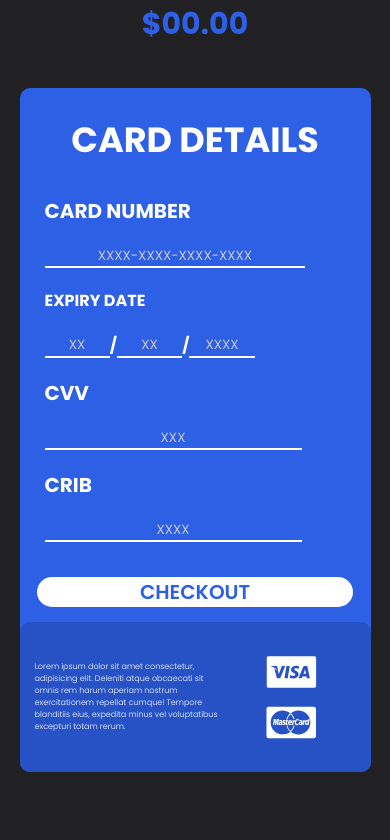
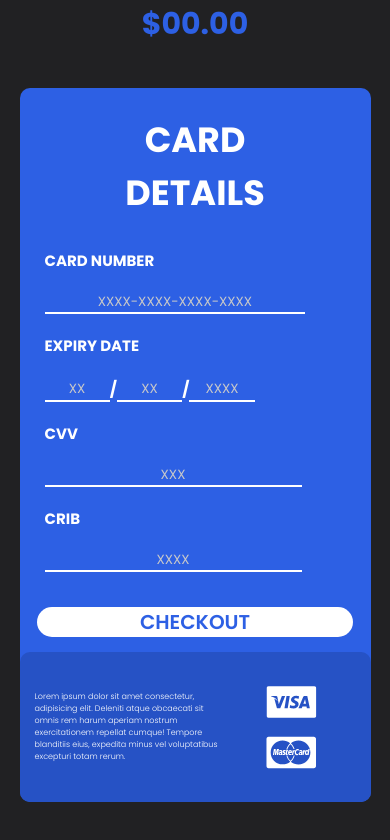
Before and after one commit to LuisLamiral8/digitalcur, a Next.js app: page /myCart in a window 390 px wide. Shown: the part 1208-2048 px from the top of the page. Built offline with nearby package versions, Linux system fonts and the light colour scheme.

Commit message:
some changes 09

```diff
--- a/styles/Cart.module.scss
+++ b/styles/Cart.module.scss
@@ -209,8 +209,16 @@
 }
 @media (max-width: 1050px) {
   .creditContainer {
+    h2 {
+      width: 50% !important;
+      margin: 0 auto;
+      font-size: 25px !important;
+    }
     button {
       font-size: 20px !important;
+    }
+    p {
+      font-size: 15px !important;
     }
   }
   .rightInfo {
@@ -222,6 +230,9 @@
       width: 40%;
       margin: 0 auto;
     }
+  }
+  .leftInfo {
+    font-size: 12px !important;
   }
 }
 @media (max-width: 990px) {
@@ -265,11 +276,11 @@
     }
   }
 }
-@media(max-width:600px){
-  .leftTitle{
+@media (max-width: 600px) {
+  .leftTitle {
     margin: 20px auto;
 
-    h2{
+    h2 {
       font-size: 40px !important;
       text-align: center;
     }
--- a/styles/global.scss
+++ b/styles/global.scss
@@ -27,7 +27,6 @@ a{
 li{
     list-style: none;
 }
-
 body{
     background-color: #212123;
     // background-color: rgb(102, 2, 145);
```
